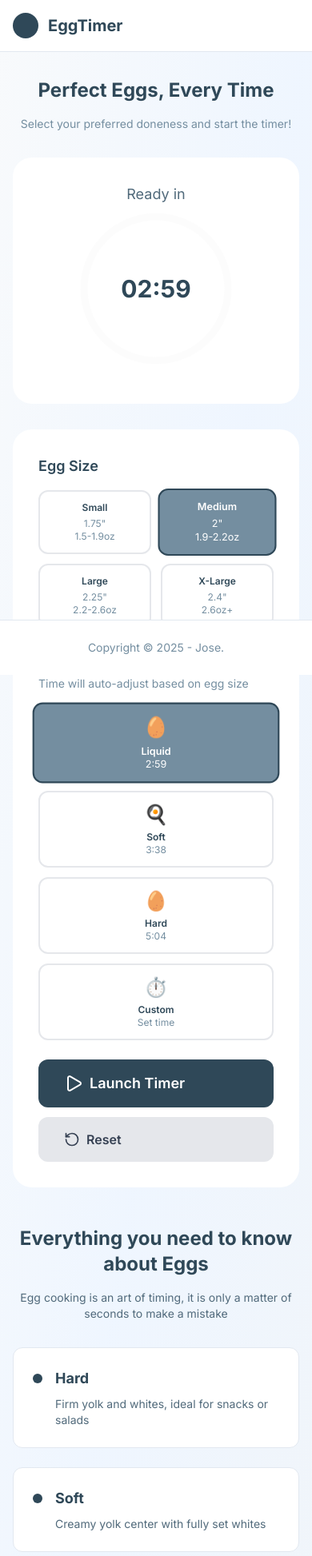
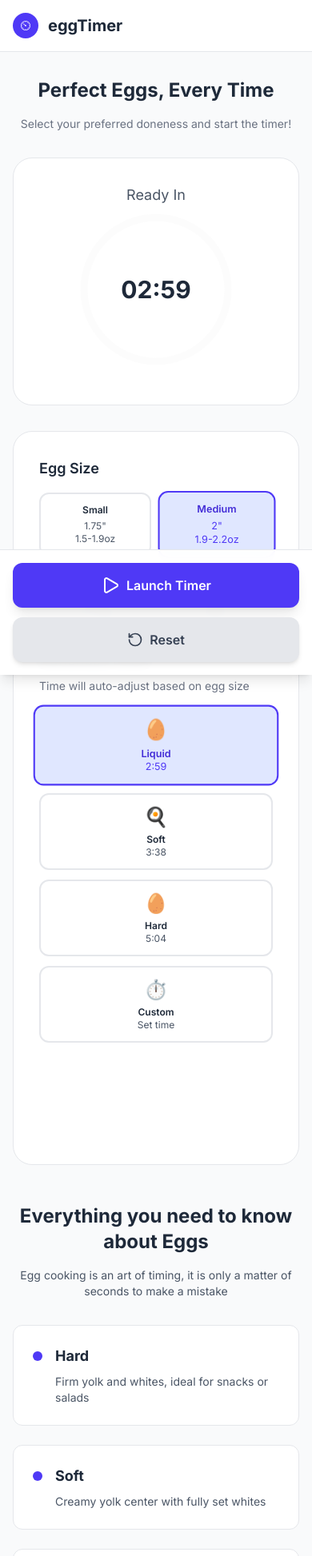
Before and after one commit to josealarconchacon/egg-timer-app, a Next.js app: page / in a window 390 px wide. Shown: the top 1946 px of the page at 80% size. Built offline with nearby package versions, Linux system fonts and the light colour scheme.

Commit message:
app is responsive

```diff
--- a/src/app/page.tsx
+++ b/src/app/page.tsx
@@ -63,20 +63,16 @@ export default function Home() {
   );
 
   return (
-    <div className="min-h-screen bg-gradient-to-br from-slate-50 via-blue-50 to-slate-100">
+    <div className="min-h-screen bg-gray-50">
       {/* Header */}
-      <header className="bg-white border-b border-slate-200">
+      <header className="bg-white border-b border-gray-200">
         <div className="max-w-7xl mx-auto px-4 sm:px-6 lg:px-8 py-4">
           <div className="flex items-center">
-            <div
-              className="w-8 h-8 rounded-full mr-3"
-              style={{ backgroundColor: "#2f4858" }}
-            ></div>
-            <h1
-              className="text-xl sm:text-2xl font-bold"
-              style={{ color: "#2f4858" }}
-            >
-              EggTimer
+            <div className="w-8 h-8 rounded-full bg-indigo-600 mr-3 flex items-center justify-center">
+              <span className="text-white text-lg">⏲</span>
+            </div>
+            <h1 className="text-xl sm:text-2xl font-bold text-gray-800">
+              eggTimer
             </h1>
           </div>
         </div>
@@ -85,14 +81,11 @@ export default function Home() {
       <main className="max-w-7xl mx-auto px-4 sm:px-6 lg:px-8 py-8 sm:py-12">
         {/* Hero Section */}
         <div className="text-center mb-8 sm:mb-12">
-          <h2
-            className="text-2xl sm:text-3xl md:text-4xl lg:text-5xl font-bold mb-4"
-            style={{ color: "#2f4858" }}
-          >
+          <h2 className="text-2xl sm:text-3xl md:text-4xl lg:text-5xl font-bold mb-4 text-gray-800">
             Perfect Eggs, Every Time
           </h2>
 
-          <p className="text-sm sm:text-base" style={{ color: "#748ea0" }}>
+          <p className="text-sm sm:text-base text-gray-500">
             Select your preferred doneness and start the timer!
           </p>
         </div>
@@ -102,13 +95,10 @@ export default function Home() {
           {/* Left Column - Timer Controls */}
           <div className="order-2 lg:order-1">
             <Card className="h-full">
-              <div className="space-y-6 sm:space-y-8">
+              <div className="space-y-6 sm:space-y-8 pb-24 lg:pb-0">
                 {/* Egg Size Selection */}
                 <div>
-                  <h3
-                    className="text-lg font-semibold mb-4"
-                    style={{ color: "#2f4858" }}
-                  >
+                  <h3 className="text-lg font-semibold mb-4 text-gray-800">
                     Egg Size
                   </h3>
                   <EggSizeSelector
@@ -121,13 +111,10 @@ export default function Home() {
 
                 {/* Egg Type Selection */}
                 <div>
-                  <h3
-                    className="text-lg font-semibold mb-2"
-                    style={{ color: "#2f4858" }}
-                  >
+                  <h3 className="text-lg font-semibold mb-2 text-gray-800">
                     Doneness Level
                   </h3>
-                  <p className="text-sm mb-4" style={{ color: "#748ea0" }}>
+                  <p className="text-sm mb-4 text-gray-500">
                     Time will auto-adjust based on egg size
                   </p>
                   <EggTypeSelector
@@ -138,14 +125,16 @@ export default function Home() {
                   />
                 </div>
 
-                {/* Launch Timer Button */}
-                <div className="text-center">
+                {/* Launch Timer Button - Sticky on mobile */}
+                <div className="lg:text-center">
+                  <div className="lg:static fixed bottom-0 left-0 right-0 bg-white/95 backdrop-blur-sm p-4 border-t border-gray-200 lg:border-0 lg:p-0 lg:bg-transparent lg:backdrop-blur-none z-10 shadow-lg lg:shadow-none">
                     <TimerControls
                       isRunning={isRunning}
                       onStart={start}
                       onPause={pause}
                       onReset={reset}
                     />
+                  </div>
                 </div>
               </div>
             </Card>
@@ -156,11 +145,8 @@ export default function Home() {
             <Card className="h-full flex items-center justify-center">
               <div className="text-center">
                 <div className="mb-4">
-                  <p
-                    className="text-lg sm:text-xl mb-2"
-                    style={{ color: "#516a7b" }}
-                  >
-                    Ready in
+                  <p className="text-lg sm:text-xl mb-2 text-gray-600">
+                    Ready In
                   </p>
                   <div className="relative">
                     <div className="w-48 h-48 sm:w-56 sm:h-56 md:w-64 md:h-64 lg:w-72 lg:h-72 mx-auto relative">
@@ -185,16 +171,10 @@ export default function Home() {
         {/* Educational Section */}
         <div className="mb-12">
           <div className="text-center mb-8">
-            <h3
-              className="text-2xl sm:text-3xl md:text-4xl font-bold mb-4"
-              style={{ color: "#2f4858" }}
-            >
+            <h3 className="text-2xl sm:text-3xl md:text-4xl font-bold mb-4 text-gray-800">
               Everything you need to know about Eggs
             </h3>
-            <p
-              className="text-sm sm:text-base md:text-lg max-w-3xl mx-auto"
-              style={{ color: "#516a7b" }}
-            >
+            <p className="text-sm sm:text-base md:text-lg max-w-3xl mx-auto text-gray-600">
               Egg cooking is an art of timing, it is only a matter of seconds to
               make a mistake
             </p>
@@ -202,20 +182,12 @@ export default function Home() {
 
           <div className="grid grid-cols-1 md:grid-cols-3 gap-6 mb-8">
             {/* Hard Boiled */}
-            <div className="bg-white rounded-xl p-6 border border-slate-200">
+            <div className="bg-white rounded-xl p-6 border border-gray-200">
               <div className="flex items-start space-x-4">
-                <div
-                  className="w-3 h-3 rounded-full mt-2 flex-shrink-0"
-                  style={{ backgroundColor: "#2f4858" }}
-                ></div>
+                <div className="w-3 h-3 rounded-full mt-2 flex-shrink-0 bg-indigo-600"></div>
                 <div>
-                  <h4
-                    className="text-lg font-bold mb-2"
-                    style={{ color: "#2f4858" }}
-                  >
-                    Hard
-                  </h4>
-                  <p className="text-sm" style={{ color: "#516a7b" }}>
+                  <h4 className="text-lg font-bold mb-2 text-gray-800">Hard</h4>
+                  <p className="text-sm text-gray-600">
                     Firm yolk and whites, ideal for snacks or salads
                   </p>
                 </div>
@@ -223,20 +195,12 @@ export default function Home() {
             </div>
 
             {/* Soft Boiled */}
-            <div className="bg-white rounded-xl p-6 border border-slate-200">
+            <div className="bg-white rounded-xl p-6 border border-gray-200">
               <div className="flex items-start space-x-4">
-                <div
-                  className="w-3 h-3 rounded-full mt-2 flex-shrink-0"
-                  style={{ backgroundColor: "#2f4858" }}
-                ></div>
+                <div className="w-3 h-3 rounded-full mt-2 flex-shrink-0 bg-indigo-600"></div>
                 <div>
-                  <h4
-                    className="text-lg font-bold mb-2"
-                    style={{ color: "#2f4858" }}
-                  >
-                    Soft
-                  </h4>
-                  <p className="text-sm" style={{ color: "#516a7b" }}>
+                  <h4 className="text-lg font-bold mb-2 text-gray-800">Soft</h4>
+                  <p className="text-sm text-gray-600">
                     Creamy yolk center with fully set whites
                   </p>
                 </div>
@@ -244,20 +208,14 @@ export default function Home() {
             </div>
 
             {/* Liquid Boiled */}
-            <div className="bg-white rounded-xl p-6 border border-slate-200">
+            <div className="bg-white rounded-xl p-6 border border-gray-200">
               <div className="flex items-start space-x-4">
-                <div
-                  className="w-3 h-3 rounded-full mt-2 flex-shrink-0"
-                  style={{ backgroundColor: "#2f4858" }}
-                ></div>
+                <div className="w-3 h-3 rounded-full mt-2 flex-shrink-0 bg-indigo-600"></div>
                 <div>
-                  <h4
-                    className="text-lg font-bold mb-2"
-                    style={{ color: "#2f4858" }}
-                  >
+                  <h4 className="text-lg font-bold mb-2 text-gray-800">
                     Liquid
                   </h4>
-                  <p className="text-sm" style={{ color: "#516a7b" }}>
+                  <p className="text-sm text-gray-600">
                     Runny yolk, tender whites, perfect for dipping
                   </p>
                 </div>
@@ -267,17 +225,11 @@ export default function Home() {
         </div>
 
         {/* Tips Section */}
-        <div className="bg-white rounded-xl p-6 border border-slate-200">
-          <h4
-            className="text-lg font-semibold mb-4"
-            style={{ color: "#2f4858" }}
-          >
+        <div className="bg-white rounded-xl p-6 border border-gray-200">
+          <h4 className="text-lg font-semibold mb-4 text-gray-800">
             💡 Pro Tips
           </h4>
-          <div
-            className="grid grid-cols-1 md:grid-cols-2 gap-4 text-sm"
-            style={{ color: "#516a7b" }}
-          >
+          <div className="grid grid-cols-1 md:grid-cols-2 gap-4 text-sm text-gray-600">
             <div>
               <p>
                 <strong>Egg Size Matters:</strong> Larger eggs need more cooking
@@ -319,9 +271,9 @@ export default function Home() {
       </main>
 
       {/* Footer */}
-      <footer className="bg-white border-t border-slate-200 fixed bottom-0 w-full">
+      <footer className="bg-white border-t border-gray-200 mt-12 mb-20 lg:mb-0">
         <div className="max-w-7xl mx-auto px-4 sm:px-6 lg:px-8 py-6">
-          <p className="text-center text-sm" style={{ color: "#748ea0" }}>
+          <p className="text-center text-sm text-gray-500">
             Copyright © 2025 - Jose.
           </p>
         </div>
--- a/src/components/timer/EggSizeSelector.tsx
+++ b/src/components/timer/EggSizeSelector.tsx
@@ -23,40 +23,36 @@ const EggSizeSelectorComponent: React.FC<EggSizeSelectorProps> = ({
           onClick={() => onSelect(size.id)}
           disabled={disabled}
           className={cn(
-            "p-3 rounded-xl border-2 transition-all duration-200 hover:scale-105 focus:outline-none focus:ring-2 focus:ring-offset-2",
+            "p-3 rounded-xl border-2 transition-all duration-200 hover:scale-105 focus:outline-none focus:ring-2 focus:ring-indigo-500 focus:ring-offset-2",
             selectedSizeId === size.id
-              ? "scale-105"
+              ? "scale-105 border-indigo-600 bg-indigo-100"
               : "border-gray-200 bg-white",
             disabled && "opacity-50 cursor-not-allowed hover:scale-100"
           )}
-          style={{
-            borderColor: selectedSizeId === size.id ? "#2f4858" : undefined,
-            backgroundColor: selectedSizeId === size.id ? "#748ea0" : undefined,
-          }}
           aria-label={`Select ${size.name} egg - ${size.diameter}, ${size.weight}`}
           aria-pressed={selectedSizeId === size.id}
         >
           <div
-            className="text-xs sm:text-sm font-semibold mb-1"
-            style={{
-              color: selectedSizeId === size.id ? "#ffffff" : "#2f4858",
-            }}
+            className={cn(
+              "text-xs sm:text-sm font-semibold mb-1",
+              selectedSizeId === size.id ? "text-indigo-700" : "text-gray-800"
+            )}
           >
             {size.name}
           </div>
           <div
-            className="text-xs"
-            style={{
-              color: selectedSizeId === size.id ? "#ffffff" : "#748ea0",
-            }}
+            className={cn(
+              "text-xs",
+              selectedSizeId === size.id ? "text-indigo-600" : "text-gray-600"
+            )}
           >
             {size.diameter}
           </div>
           <div
-            className="text-xs"
-            style={{
-              color: selectedSizeId === size.id ? "#ffffff" : "#748ea0",
-            }}
+            className={cn(
+              "text-xs",
+              selectedSizeId === size.id ? "text-indigo-600" : "text-gray-600"
+            )}
           >
             {size.weight}
           </div>
--- a/src/components/timer/EggTypeSelector.tsx
+++ b/src/components/timer/EggTypeSelector.tsx
@@ -40,61 +40,45 @@ const EggTypeSelectorComponent: React.FC<EggTypeSelectorProps> = ({
           onClick={() => handleEggSelect(egg)}
           disabled={disabled}
           className={cn(
-            "p-3 sm:p-4 rounded-xl border-2 transition-all duration-200 hover:scale-105 focus:outline-none focus:ring-2 focus:ring-offset-2",
+            "p-3 sm:p-4 rounded-xl border-2 transition-all duration-200 hover:scale-105 focus:outline-none focus:ring-2 focus:ring-indigo-500 focus:ring-offset-2",
             (
               egg.id === "custom"
                 ? selectedTime === customTime
                 : selectedTime === egg.time
             )
-              ? "scale-105"
+              ? "scale-105 border-indigo-600 bg-indigo-100"
               : "border-gray-200 bg-white",
             disabled && "opacity-50 cursor-not-allowed hover:scale-100"
           )}
-          style={{
-            borderColor: (
-              egg.id === "custom"
-                ? selectedTime === customTime
-                : selectedTime === egg.time
-            )
-              ? "#2f4858"
-              : undefined,
-            backgroundColor: (
-              egg.id === "custom"
-                ? selectedTime === customTime
-                : selectedTime === egg.time
-            )
-              ? "#748ea0"
-              : undefined,
-          }}
           aria-label={`Select ${egg.name} - ${egg.description}`}
           aria-pressed={selectedTime === egg.time}
         >
           <div className="text-2xl sm:text-3xl mb-1">{egg.emoji}</div>
           <div
-            className="text-xs sm:text-sm font-semibold"
-            style={{
-              color: (
+            className={cn(
+              "text-xs sm:text-sm font-semibold",
+              (
                 egg.id === "custom"
                   ? selectedTime === customTime
                   : selectedTime === egg.time
               )
-                ? "#ffffff"
-                : "#2f4858",
-            }}
+                ? "text-indigo-700"
+                : "text-gray-800"
+            )}
           >
             {egg.name}
           </div>
           <div
-            className="text-xs"
-            style={{
-              color: (
+            className={cn(
+              "text-xs",
+              (
                 egg.id === "custom"
                   ? selectedTime === customTime
                   : selectedTime === egg.time
               )
-                ? "#ffffff"
-                : "#748ea0",
-            }}
+                ? "text-indigo-600"
+                : "text-gray-600"
+            )}
           >
             {egg.id === "custom" && selectedTime === customTime
               ? `${Math.floor(customTime / 60)}:${(customTime % 60)
--- a/src/components/timer/TimerControls.tsx
+++ b/src/components/timer/TimerControls.tsx
@@ -16,21 +16,21 @@ const TimerControlsComponent: React.FC<TimerControlsProps> = ({
   onReset,
 }) => {
   return (
-    <div className="flex flex-col xs:flex-row gap-3 sm:gap-4 justify-center">
+    <div className="flex flex-col xs:flex-row gap-3 sm:gap-4 justify-center items-stretch">
       <Button
         variant={isRunning ? "danger" : "primary"}
         onClick={isRunning ? onPause : onStart}
         aria-label={isRunning ? "Pause timer" : "Start timer"}
-        className="w-full xs:w-auto px-8 py-4 text-lg font-semibold"
+        className="w-full xs:flex-1 sm:w-auto px-6 sm:px-8 py-4 sm:py-4 text-base sm:text-lg font-semibold justify-center shadow-lg sm:shadow-none"
       >
         {isRunning ? (
           <>
-            <Pause size={24} />
+            <Pause size={24} className="flex-shrink-0" />
             <span>Pause</span>
           </>
         ) : (
           <>
-            <Play size={24} />
+            <Play size={24} className="flex-shrink-0" />
             <span>Launch Timer</span>
           </>
         )}
@@ -40,9 +40,9 @@ const TimerControlsComponent: React.FC<TimerControlsProps> = ({
         variant="secondary"
         onClick={onReset}
         aria-label="Reset timer"
-        className="w-full xs:w-auto px-6 py-4"
+        className="w-full xs:w-auto px-6 py-4 justify-center shadow-md sm:shadow-none"
       >
-        <RotateCcw size={20} />
+        <RotateCcw size={20} className="flex-shrink-0" />
         <span>Reset</span>
       </Button>
     </div>
--- a/src/components/timer/TimerDisplay.tsx
+++ b/src/components/timer/TimerDisplay.tsx
@@ -16,9 +16,8 @@ const TimerDisplayComponent: React.FC<TimerDisplayProps> = ({
       <div
         className={cn(
           "text-3xl xs:text-4xl sm:text-5xl md:text-6xl lg:text-7xl font-bold transition-all duration-500",
-          isCompleted ? "text-green-600 scale-110" : ""
+          isCompleted ? "text-green-600 scale-110" : "text-gray-800"
         )}
-        style={{ color: isCompleted ? undefined : "#2f4858" }}
         role="timer"
         aria-live="polite"
         aria-label={`Time remaining: ${formatTime(timeLeft)}`}
--- a/src/components/timer/TimerProgress.tsx
+++ b/src/components/timer/TimerProgress.tsx
@@ -35,7 +35,7 @@ const TimerProgressComponent: React.FC<TimerProgressProps> = ({
         cx="128"
         cy="128"
         r="120"
-        stroke={isCompleted ? "#10b981" : "#2f4858"}
+        stroke={isCompleted ? "#10b981" : "#4f46e5"}
         strokeWidth="12"
         fill="none"
         strokeDasharray={circumference}
--- a/src/components/ui/Button.tsx
+++ b/src/components/ui/Button.tsx
@@ -13,42 +13,16 @@ export const Button: React.FC<ButtonProps> = ({
   ...props
 }) => {
   const baseStyles =
-    "flex items-center gap-2 px-8 py-4 rounded-xl font-semibold transition-all disabled:opacity-50 disabled:cursor-not-allowed";
+    "flex items-center gap-2 px-8 py-4 rounded-xl font-semibold transition-all disabled:opacity-50 disabled:cursor-not-allowed active:scale-95";
 
   const variants = {
-    primary: "text-white",
+    primary: "bg-indigo-600 hover:bg-indigo-700 text-white",
     secondary: "bg-gray-200 hover:bg-gray-300 text-gray-700",
     danger: "bg-red-500 hover:bg-red-600 text-white",
   };
 
-  const getButtonStyle = () => {
-    if (variant === "primary") {
-      return {
-        backgroundColor: "#2f4858",
-        ":hover": {
-          backgroundColor: "#516a7b",
-        },
-      };
-    }
-    return {};
-  };
-
   return (
-    <button
-      className={cn(baseStyles, variants[variant], className)}
-      style={getButtonStyle()}
-      onMouseEnter={(e) => {
-        if (variant === "primary") {
-          e.currentTarget.style.backgroundColor = "#516a7b";
-        }
-      }}
-      onMouseLeave={(e) => {
-        if (variant === "primary") {
-          e.currentTarget.style.backgroundColor = "#2f4858";
-        }
-      }}
-      {...props}
-    >
+    <button className={cn(baseStyles, variants[variant], className)} {...props}>
       {children}
     </button>
   );
--- a/src/components/ui/Card.tsx
+++ b/src/components/ui/Card.tsx
@@ -8,6 +8,13 @@ interface CardProps {
 
 export const Card: React.FC<CardProps> = ({ children, className }) => {
   return (
-    <div className={cn("bg-white rounded-3xl p-8", className)}>{children}</div>
+    <div
+      className={cn(
+        "bg-white rounded-3xl p-8 border border-gray-200",
+        className
+      )}
+    >
+      {children}
+    </div>
   );
 };
```
Lines whose indentation alone changed are shown as unchanged.
